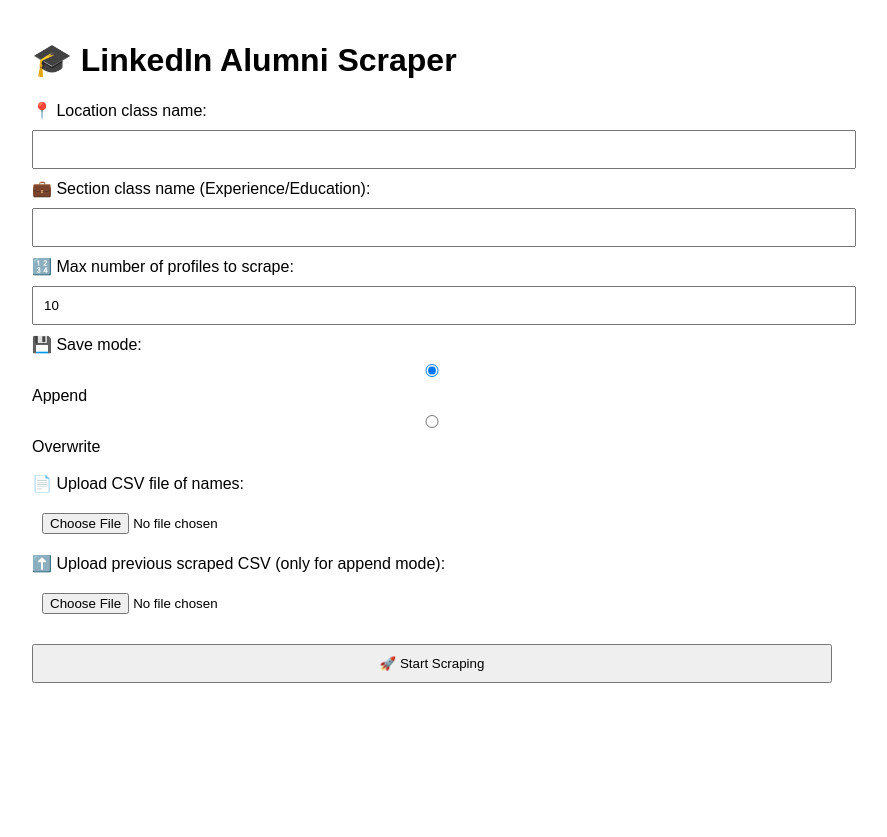
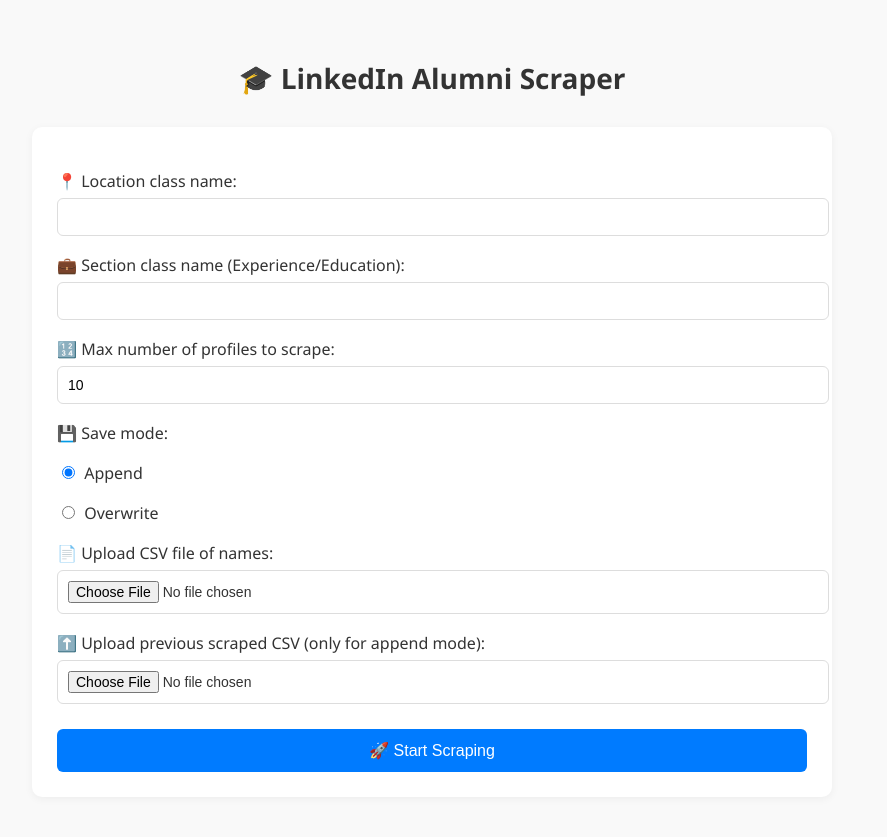
Before and after one commit to notyouriiz/Linkedin_Scraper, a Flask app: page / in a window 1280 px wide. Shown: the whole page, without its empty margins (208-1095 px from the left). Before the commit the page ends 683 px from the top, so only its background shows below. Run offline with Flask 2, Linux system fonts and the light colour scheme.

Commit message:
better UI for website

```diff
--- a/Linkedin Alumni Scraper/templates/index.html
+++ b/Linkedin Alumni Scraper/templates/index.html
@@ -1,48 +1,124 @@
 <!DOCTYPE html>
-<html>
+<html lang="en">
   <head>
+    <meta charset="UTF-8" />
     <title>LinkedIn Alumni Scraper</title>
     <style>
+      :root {
+        --primary: #007bff;
+        --background: #f9f9f9;
+        --text: #333;
+        --card-bg: #fff;
+        --border: #ddd;
+        --button-bg: #007bff;
+        --button-text: #fff;
+        --accent: #e8f0fe;
+      }
+
       body {
-        font-family: Arial, sans-serif;
+        font-family: "Segoe UI", Tahoma, Geneva, Verdana, sans-serif;
+        background-color: var(--background);
+        color: var(--text);
+        margin: 0;
+        padding: 40px;
         max-width: 800px;
-        margin: auto;
-        padding: 20px;
+        margin-inline: auto;
       }
-      input,
-      button,
+
+      h1 {
+        text-align: center;
+        font-size: 28px;
+        margin-bottom: 30px;
+      }
+
+      form {
+        background: var(--card-bg);
+        padding: 25px;
+        border-radius: 10px;
+        box-shadow: 0 2px 8px rgba(0, 0, 0, 0.05);
+      }
+
+      label {
+        font-weight: 500;
+        display: block;
+        margin-top: 18px;
+        margin-bottom: 6px;
+      }
+
+      input[type="text"],
+      input[type="number"],
+      input[type="file"],
       select {
         width: 100%;
         padding: 10px;
-        margin: 10px 0;
+        border: 1px solid var(--border);
+        border-radius: 6px;
+        font-size: 14px;
       }
+
+      input[type="radio"] {
+        margin-right: 5px;
+      }
+
+      button {
+        margin-top: 25px;
+        width: 100%;
+        padding: 12px;
+        background-color: var(--button-bg);
+        color: var(--button-text);
+        border: none;
+        font-size: 16px;
+        border-radius: 6px;
+        cursor: pointer;
+        transition: background 0.2s ease;
+      }
+
+      button:hover {
+        background-color: #0056c0;
+      }
+
       .message {
-        background: #e0ffe0;
-        padding: 10px;
-        border: 1px solid #ccc;
+        margin-bottom: 20px;
+        padding: 12px;
+        background-color: var(--accent);
+        border: 1px solid var(--border);
+        border-radius: 6px;
       }
+
       table {
         width: 100%;
         border-collapse: collapse;
-        margin-top: 20px;
+        margin-top: 30px;
+        background: white;
+        border-radius: 8px;
+        overflow: hidden;
       }
+
       th,
       td {
-        border: 1px solid #ccc;
-        padding: 6px;
+        padding: 10px;
+        border-bottom: 1px solid var(--border);
         text-align: left;
-        vertical-align: top;
       }
+
       th {
-        background-color: #f0f0f0;
+        background-color: #f3f3f3;
+        font-weight: 600;
       }
+
       a.button {
         display: inline-block;
-        padding: 10px 15px;
-        margin-top: 15px;
-        background: #4caf50;
+        padding: 12px 18px;
+        background-color: #28a745;
         color: white;
+        border-radius: 6px;
         text-decoration: none;
+        margin-top: 20px;
+        text-align: center;
+      }
+
+      a.button:hover {
+        background-color: #218838;
       }
     </style>
   </head>
@@ -52,10 +128,6 @@
     {% with messages = get_flashed_messages() %} {% if messages %}
     <div class="message">{{ messages[0] }}</div>
     {% endif %} {% endwith %}
-
-    <!--<p>
-      <a href="/login" target="_blank">🔐 Click here to log in to LinkedIn</a>
-    </p>-->
 
     <form method="POST" enctype="multipart/form-data">
       <label>📍 Location class name:</label>
@@ -67,15 +139,11 @@
       <label>🔢 Max number of profiles to scrape:</label>
       <input type="number" name="max_profiles" value="10" min="1" />
 
-      <label>💾 Save mode:</label><br />
-      <input type="radio" id="append" name="save_mode" value="append" checked />
-      <label for="append">Append</label><br />
-      <input type="radio" id="overwrite" name="save_mode" value="overwrite" />
-      <label for="overwrite">Overwrite</label><br /><br />
+      <label>💾 Save mode:</label>
+      <label><input type="radio" name="save_mode" value="append" checked /> Append</label>
+      <label><input type="radio" name="save_mode" value="overwrite" /> Overwrite</label>
 
-      <label
-        >📄 Upload CSV file of names:</label
-      >
+      <label>📄 Upload CSV file of names:</label>
       <input type="file" name="name_csv" accept=".csv" />
 
       <div id="existing_csv_section">
@@ -90,7 +158,8 @@
     <a class="button" href="{{ url_for('download_cleaned') }}"
       >📥 Download Cleaned CSV</a
     >
-    <h2>📊 Preview of Cleaned Data (Top 10 Rows)</h2>
+
+    <h2 style="margin-top: 30px;">📊 Preview of Cleaned Data (Top 10 Rows)</h2>
     <table>
       <tr>
         {% for key in cleaned_data[0].keys() %}
@@ -109,16 +178,16 @@
 
     <script>
       document.addEventListener("DOMContentLoaded", function () {
-        const appendRadio = document.getElementById("append");
-        const overwriteRadio = document.getElementById("overwrite");
-        const existingCsvSection = document.getElementById(
-          "existing_csv_section"
+        const appendRadio = document.querySelector(
+          'input[name="save_mode"][value="append"]'
         );
+        const overwriteRadio = document.querySelector(
+          'input[name="save_mode"][value="overwrite"]'
+        );
+        const existingCsvSection = document.getElementById("existing_csv_section");
 
         function toggleCsvSection() {
-          existingCsvSection.style.display = appendRadio.checked
-            ? "block"
-            : "none";
+          existingCsvSection.style.display = appendRadio.checked ? "block" : "none";
         }
 
         appendRadio.addEventListener("change", toggleCsvSection);
```
